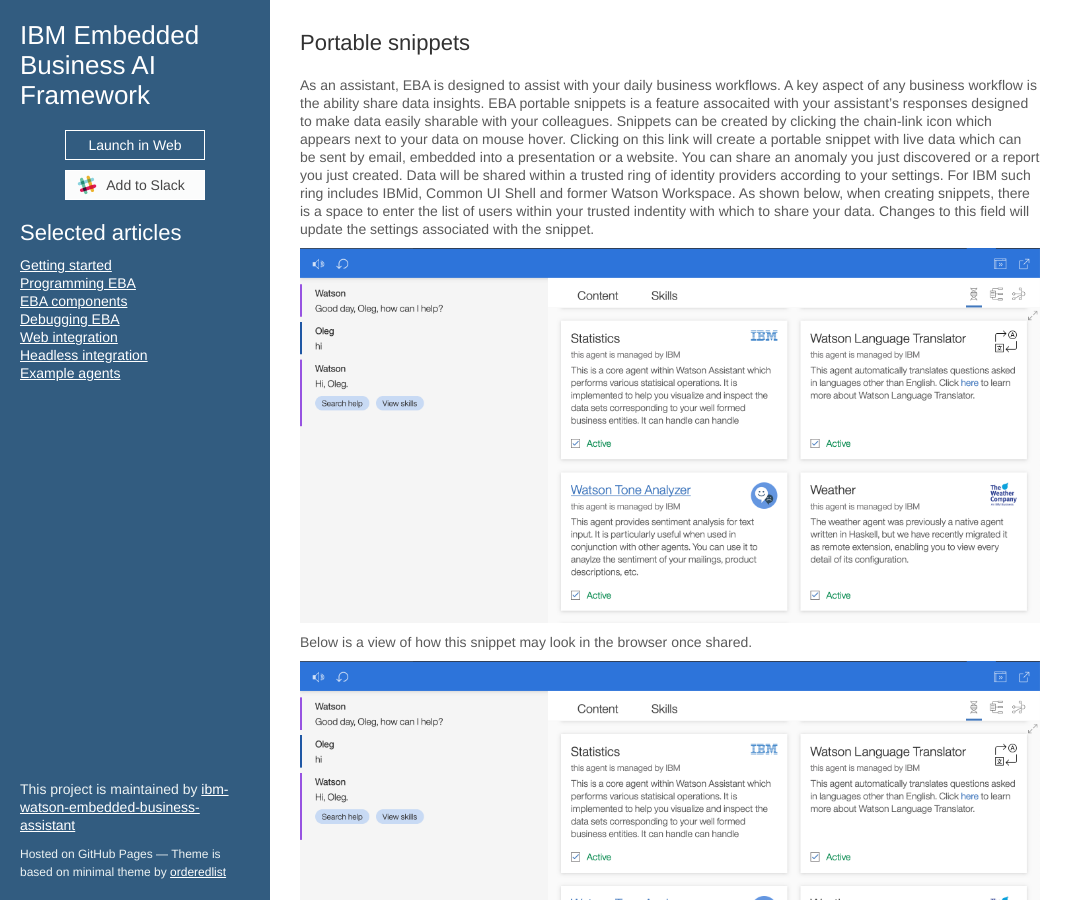
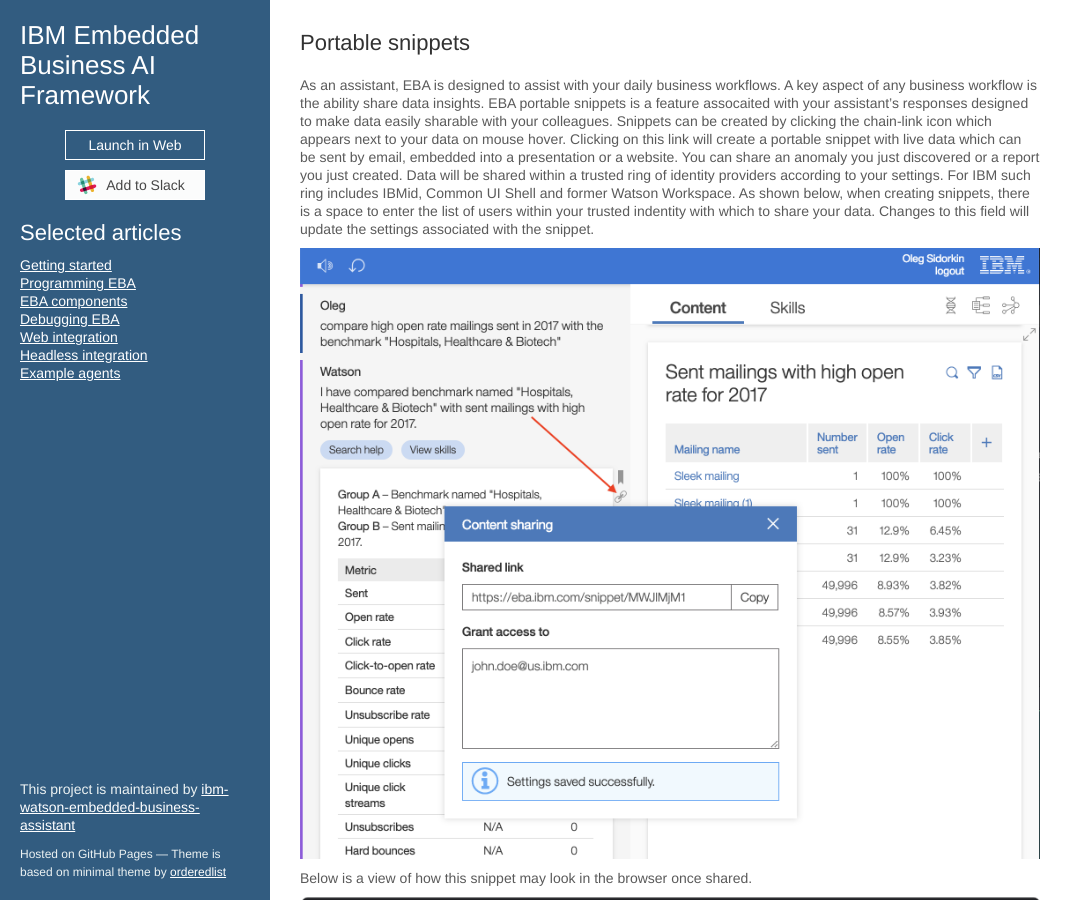
Before and after one commit to ibm-watson-embedded-business-assistant/eba-example-agents, a Jekyll site: the page built from release/blogs/PortableSnippets.md, in a window 1280 px wide and 900 px high. Shown: the whole window, without its empty margins (0-1083 px from the left). Built offline with Jekyll 4.4.1, drawn with Linux system fonts in a browser that asks for light colours; our own code applies the rules of GitHub Pages for plain Markdown files; the repository's description, which GitHub fills in, is left out.

Commit message:
Update PortableSnippets.md

```diff
--- a/release/blogs/PortableSnippets.md
+++ b/release/blogs/PortableSnippets.md
@@ -2,8 +2,8 @@
 
 As an assistant, EBA is designed to assist with your daily business workflows. A key aspect of any business workflow is the ability share data insights. EBA portable snippets is a feature assocaited with your assistant's responses designed to make data easily sharable with your colleagues. Snippets can be created by clicking the chain-link icon which appears next to your data on mouse hover. Clicking on this link will create a portable snippet with live data which can be sent by email, embedded into a presentation or a website. You can share an anomaly you just discovered or a report you just created. Data will be shared within a trusted ring of identity providers according to your settings. For IBM such ring includes IBMid, Common UI Shell and former Watson Workspace. As shown below, when creating snippets, there is a space to enter the list of users within your trusted indentity with which to share your data. Changes to this field will update the settings associated with the snippet.
 
-[![Snippet creation example](../agent-deactivation.png "Agent activation control")](../snippet-creation.png)
+[![Snippet creation example](../snippet-creation.png "Snippet creation")](../snippet-creation.png)
 
 Below is a view of how this snippet may look in the browser once shared.
 
-[![Snippet viewed](../agent-deactivation.png "Agent activation control")](../snippet-view.png)
+[![Snippet viewed](../snippet-view.png "Snippet view")](../snippet-view.png)
```
